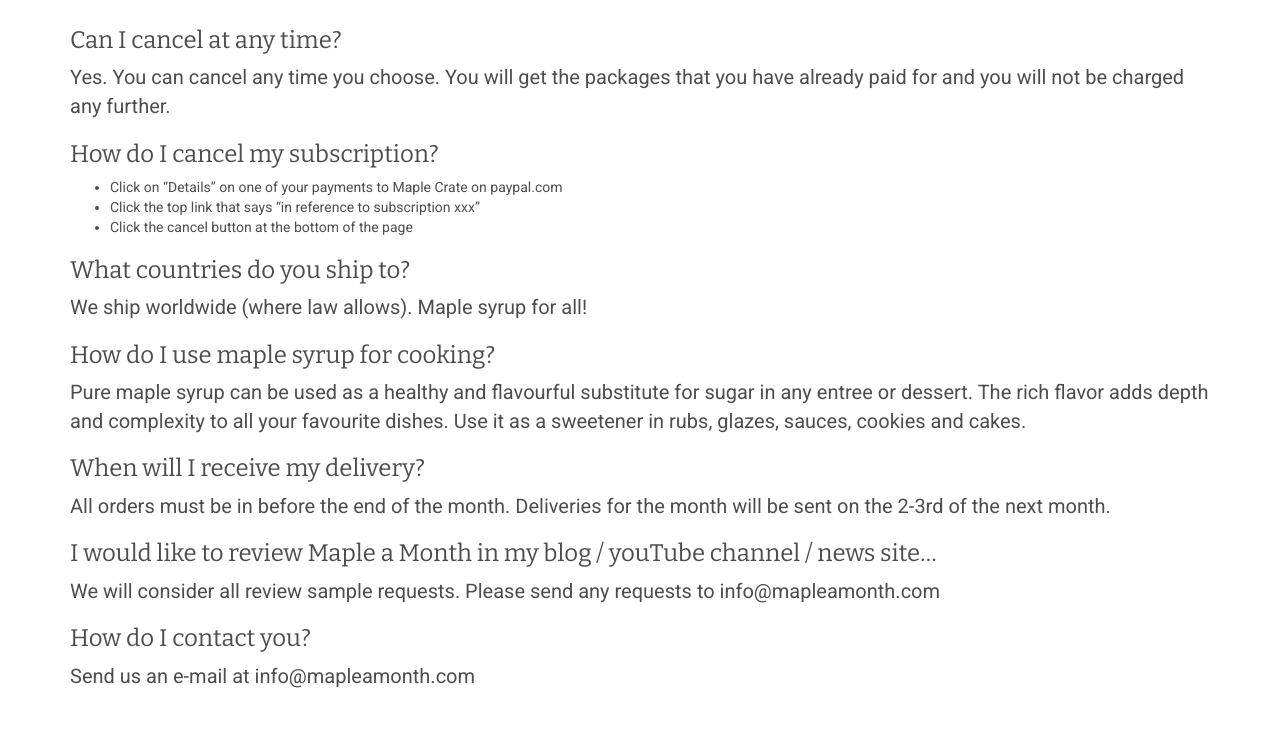
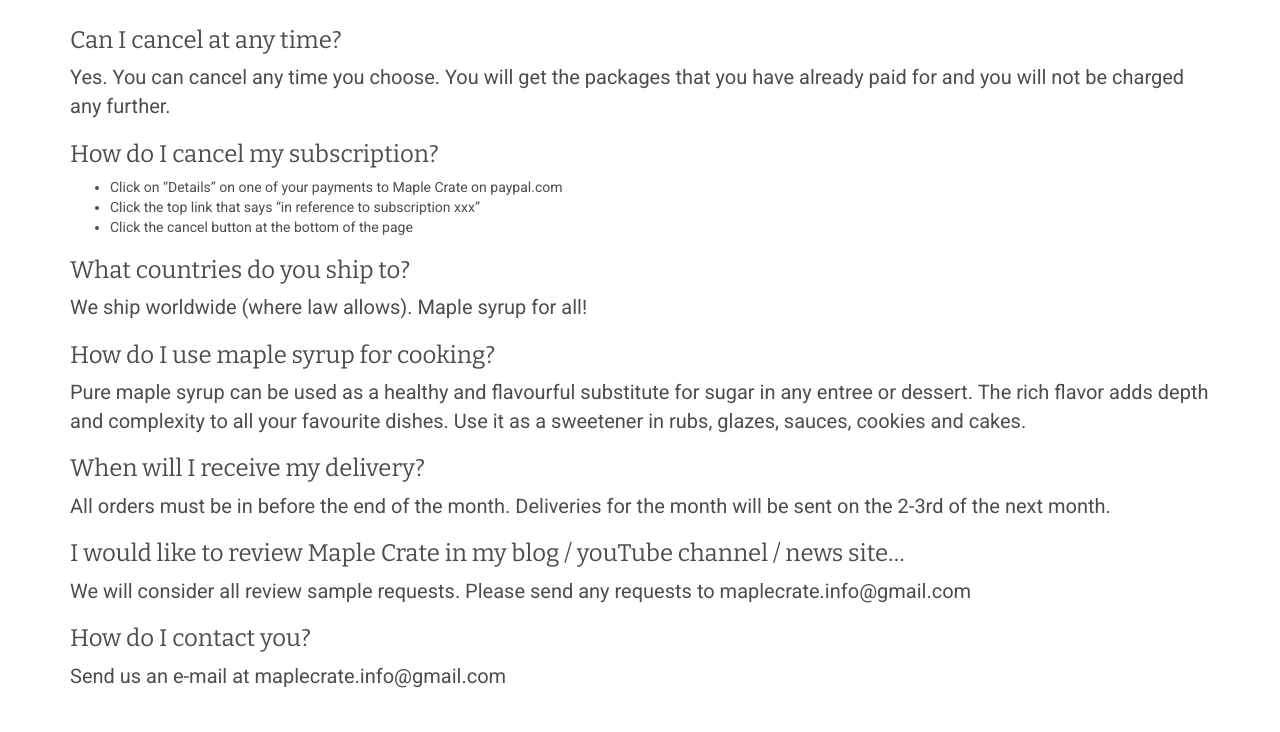
Before and after one commit to MapleCrate/maplecrate.github.io, a website: page faq.html in a window 1280 px wide. Shown: the part 220-952 px from the top of the page. Drawn offline with nearby package versions, Linux system fonts and the light colour scheme.

Commit message:
Update FAQ page

```diff
--- a/faq.html
+++ b/faq.html
@@ -98,11 +98,11 @@
       <h3>When will I receive my delivery?</h3>
       <p>All orders must be in before the end of the month. Deliveries for the month will be sent on the 2-3rd of the next month.</p>
 
-      <h3>I would like to review Maple a Month in my blog / youTube channel / news site…</h3>
-      <p>We will consider all review sample requests. Please send any requests to info@mapleamonth.com</p>
+      <h3>I would like to review Maple Crate in my blog / youTube channel / news site…</h3>
+      <p>We will consider all review sample requests. Please send any requests to maplecrate.info@gmail.com</p>
 
       <h3>How do I contact you?</h3>
-      <p>Send us an e-mail at info@mapleamonth.com</p>
+      <p>Send us an e-mail at maplecrate.info@gmail.com</p>
     </div>
 
   </div>
```
Also changed, not shown: index.html (+0 -2 lines), images/12xnut.jpg (added), images/3xnut.jpg (added), images/7xnut.jpg (added), images/rsz_3xbox6.jpg (added), images/rsz_6xbox6.jpg (added), images/rsz_box6.jpg (added).
